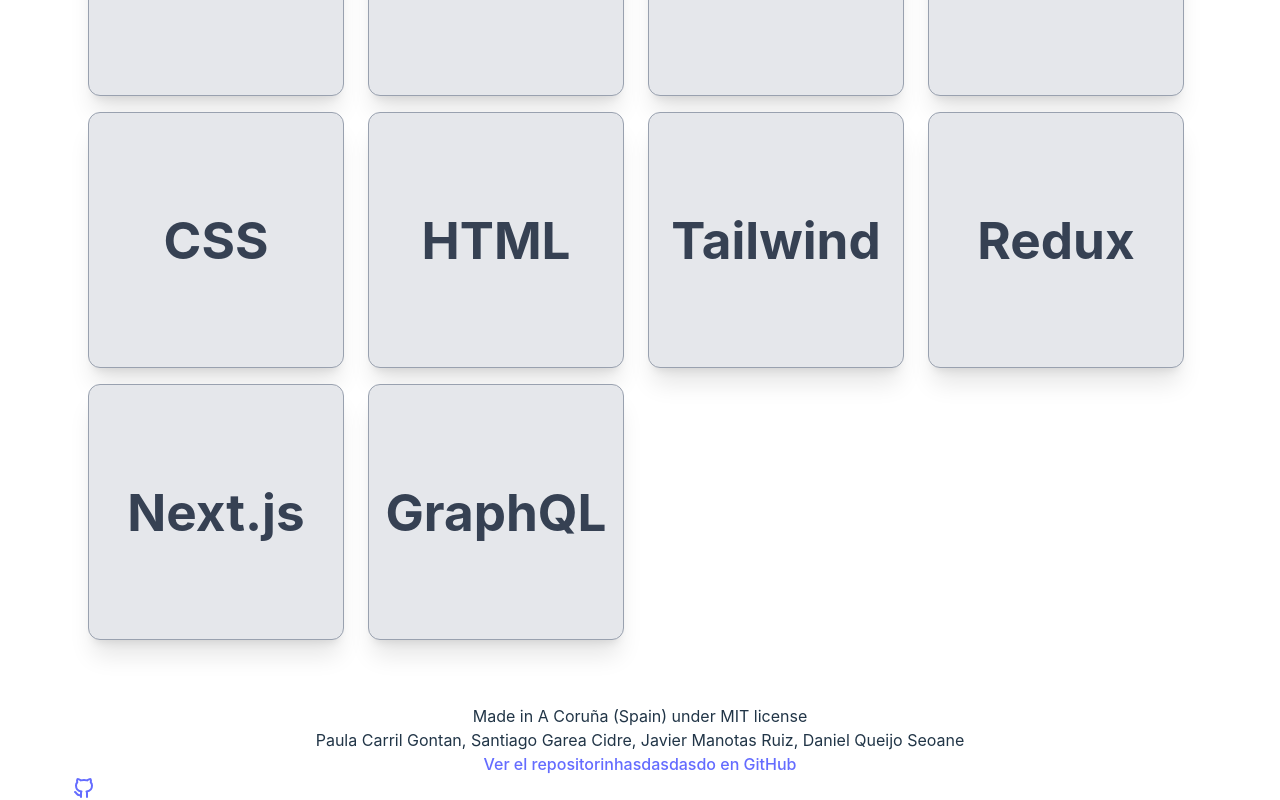
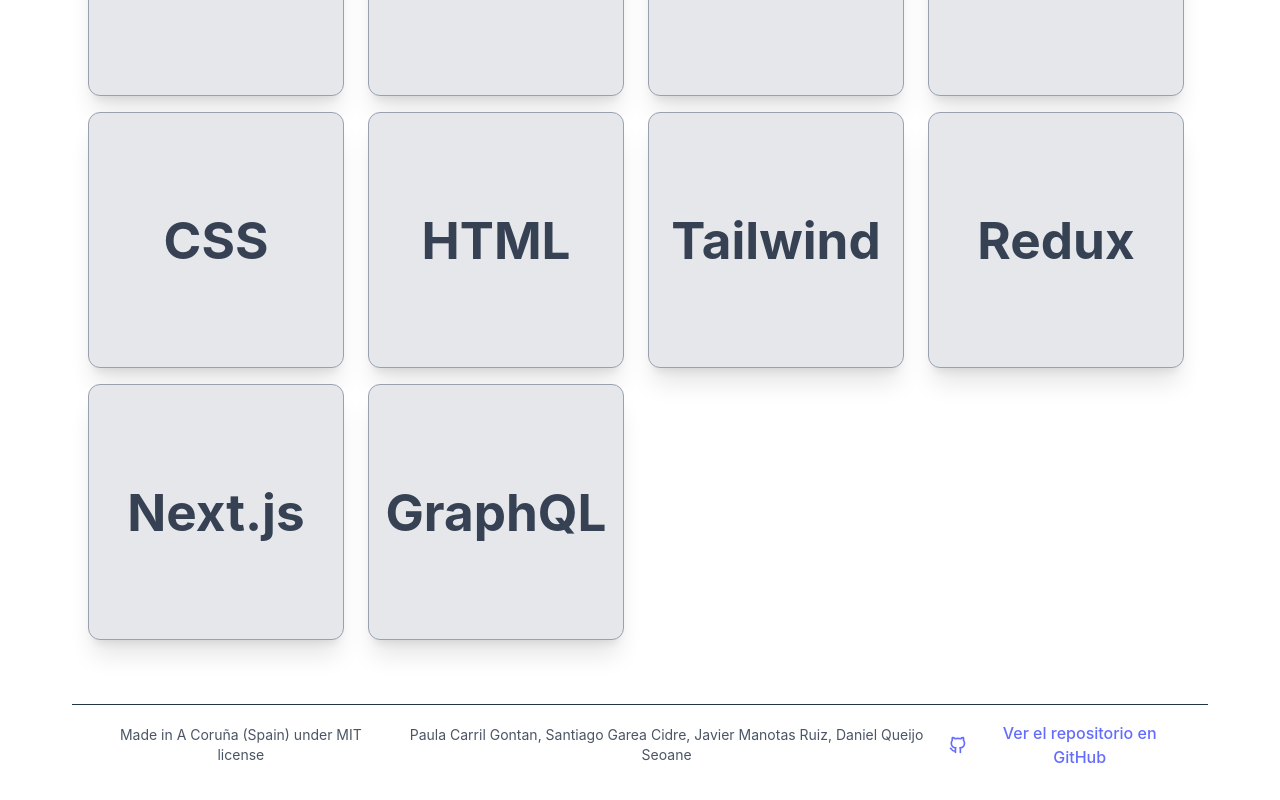
Before and after one commit to daniqss/docs-lock, a React (Vite) app in the folder client/: page / in a window 1280 px wide. Shown: the part 369-1169 px from the top of the page. Built offline with nearby package versions, Linux system fonts and the light colour scheme.

Commit message:
fix: rearrange footer layout

```diff
--- a/client/src/components/Footer.tsx
+++ b/client/src/components/Footer.tsx
@@ -2,11 +2,11 @@
 
 export default function Footer() {
   return (
-    <footer className="footer">
-      <div className="footer-content">
-        <p>Made in A Coruña (Spain) under MIT license</p>
+    <footer className="flex justify-between items-center px-6 py-4 border-t">
 
-        <div className="team">
+      <p className="text-sm text-gray-600">Made in A Coruña (Spain) under MIT license</p>
+
+      <div className="text-sm text-center text-gray-600">
         <span>Paula Carril Gontan, </span>
         <span>Santiago Garea Cidre, </span>
         <span>Javier Manotas Ruiz, </span>
@@ -17,11 +17,12 @@
         href="https://github.com/daniqss/docs-lock"
         target="_blank"
         rel="noopener noreferrer"
+        className="flex items-center space-x-2 text-blue-600 hover:underline"
       >
-          Ver el repositorinhasdasdasdo en GitHub{" "}
-          <GithubIcon className="github-footer-icon" />
+        <GithubIcon className="w-5 h-5" />
+        <span>Ver el repositorio en GitHub</span>
       </a>
-      </div>
     </footer>
   );
+
 }
```
Lines whose indentation alone changed are shown as unchanged.
